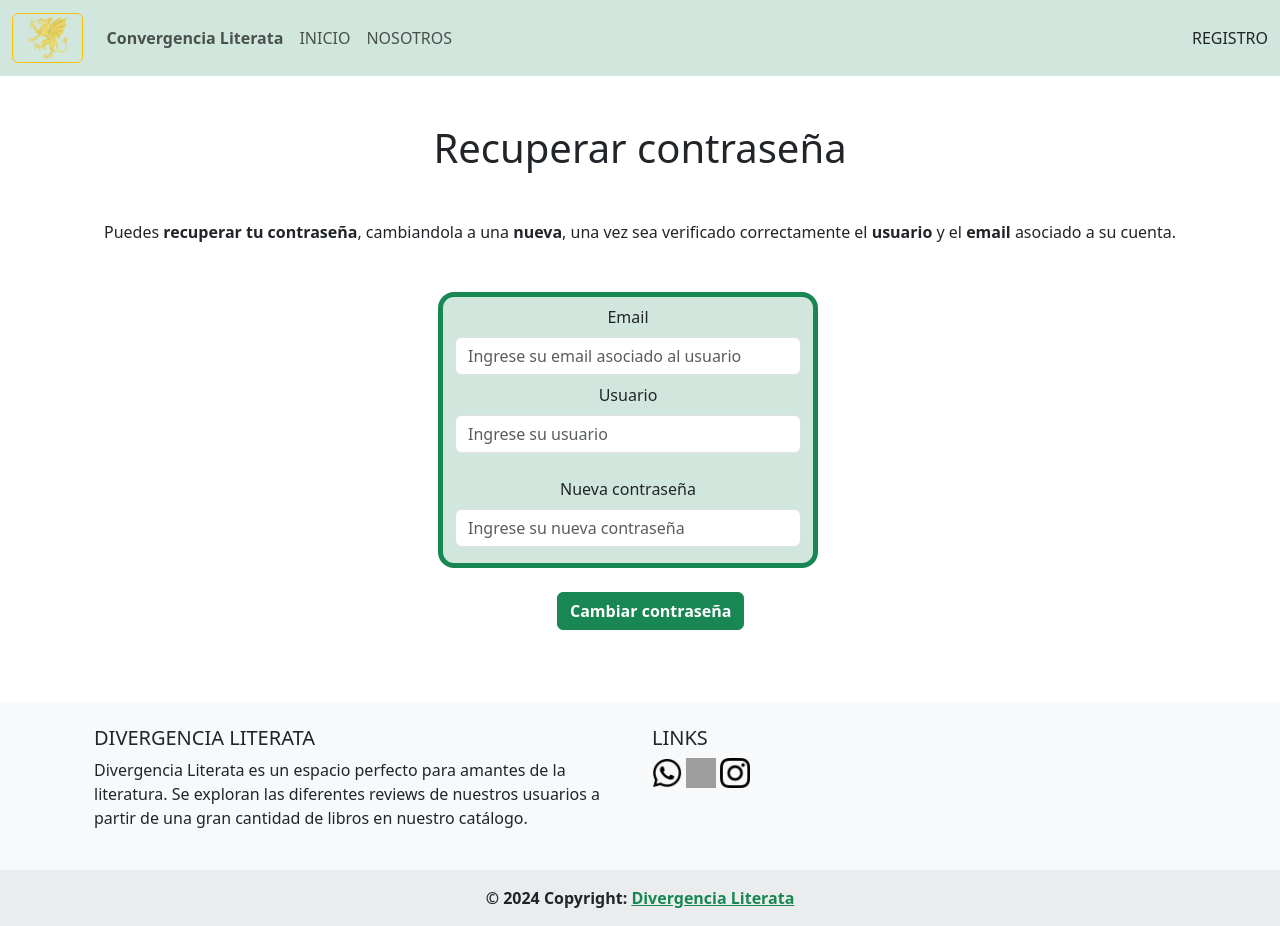
After one commit to yjklars/paginaWeb, a PHP site: page /RecuperarPassword.php in a window 1280 px wide. The commit adds this page. Run offline with PHP 8.4, Linux system fonts and the light colour scheme; some libraries are stand-ins or nearby versions; grey boxes are pictures that could not be loaded.

Commit message:
Se crea funcion de Recuperar password para cada login de la pagina web, de esta manera se pide tanto el correo como el usuario de la cuenta como requisito para poder establecer un nuevo password

```diff
--- a/IndexPrueba.php
+++ b/IndexPrueba.php
@@ -84,7 +84,7 @@ if($_SERVER['REQUEST_METHOD']==='POST'){
               </div>
               <div class="modal-body">
                   <div class="container text-center"><h4><strong>¡Bienvenido!</strong></h4></div>
-                  <div class="container text-center my-5 bg-success-subtle border border-5 border-success rounded-4">
+                  <div class="container text-center mt-5 mb-1 bg-success-subtle border border-5 border-success rounded-4">
                       <form class="row needs-validation" method="POST" novalidate>
                           <div class="col-12">
                               <label for="userInput" class="form-label">Usuario</label>
@@ -100,6 +100,7 @@ if($_SERVER['REQUEST_METHOD']==='POST'){
                           </div>
                       </form>
                   </div>
+                  <span>¿Olvidaste tu contraseña? <a class="link-success link-offset-2 link-underline-opacity-25 link-underline-opacity-100-hover" href="RecuperarPassword.php">Recuperar contraseña.</a></span>
               </div>
               <div class="modal-footer">
                 <span>¿No estás registrado aún? <a class="link-success link-offset-2 link-underline-opacity-25 link-underline-opacity-100-hover" href="FormularioPrueba.php">Registrate.</a></span>
--- /dev/null
+++ b/RecuperarPassword.php
@@ -0,0 +1,180 @@
+<?php
+include("conexion.php");
+$con=conectar();
+
+if($_SERVER['REQUEST_METHOD']==='POST'){
+  $email=$_POST['email'];
+  $alias=$_POST['alias'];
+  $clave=$_POST['clave'];
+  $sql1="SELECT email FROM usuario WHERE email='$email' and alias='$alias'";
+  $query1=mysqli_query($con,$sql1);
+
+  if(mysqli_num_rows($query1) > 0){
+    $sql="UPDATE usuario SET clave='$clave' WHERE email='$email' and alias='$alias'";
+    $query=mysqli_query($con,$sql);
+    if($query){
+      header("Location: RecuperarPassword.php");
+    }
+  }
+  else{
+    $error="Usuario o email incorrectos.";
+  }
+}
+?>
+
+<!DOCTYPE html>
+<html lang="es">
+<head>
+    <meta charset="UTF-8">
+    <meta name="viewport" content="width=device-width, initial-scale=1.0">
+    <title>Convergencia Literata</title>
+    <link rel="stylesheet" href="Bootstrap/styles.css">
+</head>
+<body>
+    <nav class="navbar navbar-expand-sm bg-success-subtle">
+        <div class="container-fluid">
+          <a class="navbar-brand" href="#"><img src="Images/dragon.png" class="rounded float-start border border-warning" alt="DragonIcono" height="50px"></a>
+          <button class="navbar-toggler" type="button" data-bs-toggle="collapse" data-bs-target="#navbarNav" aria-controls="navbarNav" aria-expanded="false" aria-label="Toggle navigation">
+            <span class="navbar-toggler-icon"></span>
+          </button>
+          <div class="collapse navbar-collapse" id="navbarNav">
+            <ul class="navbar-nav me-auto">
+              <li class="nav-item">
+                <a class="nav-link" href="#"><strong>Convergencia Literata</strong></a>
+              </li>
+              <li class="nav-item">
+                <a class="nav-link" href="IndexPrueba.php">INICIO</a>
+              </li>
+              <li class="nav-item">
+                <a class="nav-link" href="NosotrosPrueba.php">NOSOTROS</a>
+              </li>
+              <!--
+              <li class="nav-item">
+                <a class="nav-link" href="#" data-bs-toggle="modal" data-bs-target="#staticBackdrop">LOGIN</a>
+              </li>
+              -->
+            </ul>
+            <div class="d-flex">
+                <a class="nav-link" href="FormularioPrueba.php">REGISTRO</a>
+            </div>
+          </div>
+        </div>
+    </nav>
+    <!-- LOGIN MODAL
+    <div class="modal fade" id="staticBackdrop" data-bs-backdrop="static" data-bs-keyboard="false" tabindex="-1" aria-labelledby="staticBackdropLabel" aria-hidden="true">
+      <div class="modal-dialog">
+          <div class="modal-content">
+              <div class="modal-header">
+                  <h1 class="modal-title fs-5" id="staticBackdropLabel">¡Bienvenido!</h1>
+                  <button type="button" class="btn-close" data-bs-dismiss="modal" aria-label="Close"></button>
+              </div>
+              <div class="modal-body">
+                  <div class="container text-center my-5 bg-success-subtle border border-5 border-success rounded-4">
+                      <form class="row" novalidate>
+                          <div class="col-12">
+                              <label for="userInput" class="form-label">Usuario</label>
+                              <input type="text" class="form-control focus-ring focus-ring-success text-center" id="userInput" placeholder="Escribe tu usuario">
+                          </div>
+                          <div class="col-12">
+                              <label for="passwordInput" class="form-label">Contraseña</label>
+                              <input type="password" class="form-control focus-ring focus-ring-success text-center" id="passwordInput" placeholder="Escribe tu contraseña">
+                          </div>
+                          <div class="col-12">
+                              <button type="submit" class="btn btn-success my-3"><strong>Enviar</strong></button>
+                          </div>
+                      </form>
+                  </div>
+              </div>
+              <div class="modal-footer">
+                <span>¿No estás registrado aún? <a class="link-success link-offset-2 link-underline-opacity-25 link-underline-opacity-100-hover" href="FormularioPrueba.php">Registrate.</a></span>
+              </div>
+          </div>
+      </div>
+  </div>
+  -->
+
+  <?php if(isset($error)){?>
+  <div class="alert alert-danger text-center" role="alert">
+      <strong><?php echo $error; ?></strong>
+  </div>
+  <?php }?>
+
+    <!-- FORMULARIO DE RECUPERAR CONTRASEÑA -->
+
+    <div class="container text-center mt-5">
+      <h1>Recuperar contraseña</h1>
+    </div>
+    <div class="container mt-5 text-center">
+      <p1>Puedes <strong>recuperar tu contraseña</strong>, cambiandola a una <strong>nueva</strong>, una vez sea verificado correctamente el <strong>usuario</strong> y el <strong>email</strong> asociado a su cuenta.</p1>
+    </div>
+
+
+    <div class="container my-5">
+        <form method="POST" class="row needs-validation" novalidate>
+            <div class="col-4"></div>
+            <div class="col-4 row bg-success-subtle border border-5 border-success rounded-4 text-center">
+                <label for="emailInput" class="form-label my-2">Email</label>
+                <input type="email" class="form-control focus-ring focus-ring-success" name="email" id="emailInput" placeholder="Ingrese su email asociado al usuario" required>
+                <label for="userInput" class="form-label my-2">Usuario</label>
+                <input type="password" class="form-control focus-ring focus-ring-success mb-3" name="alias" id="userInput" placeholder="Ingrese su usuario" required>
+                <label for="passwordInput" class="form-label my-2">Nueva contraseña</label>
+                <input type="password" class="form-control focus-ring focus-ring-success mb-3" name="clave" id="passwordInput" placeholder="Ingrese su nueva contraseña" required>
+            </div>
+            <div class="col-4"></div>
+            <div class="col-12"><br></div>
+            <div class="col-5"></div>
+            <div class="col-7 mb-4">
+              <button type="submit" class="btn btn-success"><strong>Cambiar contraseña</strong></button>
+            </div>
+        </form>
+    </div>
+
+    <footer class="bg-body-tertiary text-center text-lg-start">
+        <div class="container p-4">
+          <div class="row">
+            <div class="col-lg-6 col-md-12 mb-4 mb-md-0">
+              <h5 class="text-uppercase">Divergencia Literata</h5>
+
+              <p>
+                Divergencia Literata es un espacio perfecto para amantes de la literatura. Se exploran las
+                diferentes reviews de nuestros usuarios a partir de una gran cantidad de libros en nuestro catálogo.
+              </p>
+            </div>
+            <div class="col-lg-6 col-md-12 mb-4 mb-md-0">
+              <h5 class="text-uppercase">Links</h5>
+              <a href="https://www.whatsapp.com/?lang=es_LA" target="_blank"><img class="logosFooter" src="Images/whatsapp.png" alt="Logo whatsapp" height="30px" width="30px"></a>
+              <a href="https://facebook.com/" target="_blank"><img class="logosFooter" src="Images/facebook.png" alt="Logo facebook" height="30px" width="30px"></a>
+              <a href="https://instagram.com/" target="_blank"><img class="logosFooter" src="Images/instagram.png" alt="Logo instagram" height="30px" width="30px"></a>
+            </div>
+          </div>
+        </div>
+        <div class="text-center p-3" style="background-color: rgba(0, 0, 0, 0.05);">
+          <strong>© 2024 Copyright:</strong>
+          <a class="link-success" href="#"><strong>Divergencia Literata</strong></a>
+        </div>
+      </footer>
+
+    <script src="Bootstrap/node_modules/bootstrap/dist/js/bootstrap.min.js"></script>
+    <script>
+      // Example starter JavaScript for disabling form submissions if there are invalid fields
+      (() => {
+        'use strict'
+
+        // Fetch all the forms we want to apply custom Bootstrap validation styles to
+        const forms = document.querySelectorAll('.needs-validation')
+
+        // Loop over them and prevent submission
+        Array.from(forms).forEach(form => {
+          form.addEventListener('submit', event => {
+            if (!form.checkValidity()) {
+              event.preventDefault()
+              event.stopPropagation()
+            }
+
+            form.classList.add('was-validated')
+          }, false)
+        })
+      })()
+</script>
+</body>
+</html>
```
Also changed, not shown: NosotrosPrueba.php (+4 -3 lines).
